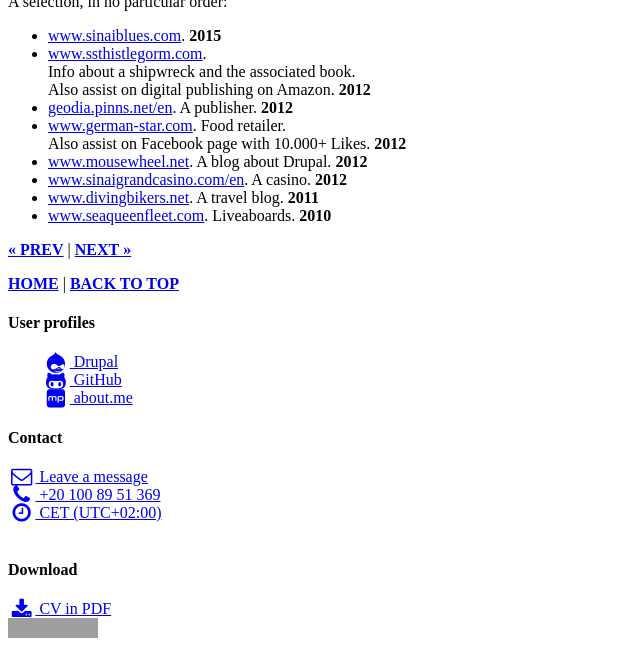
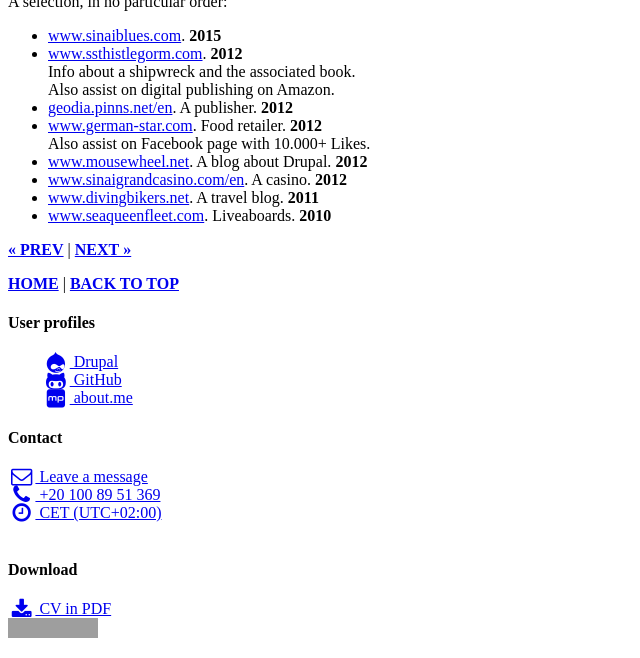
Before and after one commit to lolandese/lolandese.github.com, a Jekyll site: the page built from work.md, in a window 1280 px wide and 900 px high, scrolled down 1679 px, cut to the strip 242-900 px from the top of the window. Shown: the whole strip, without its empty margins (0-640 px from the left). Built offline with Jekyll 4.4.1, drawn with Linux system fonts in a browser that asks for light colours; nearby versions of some CDN libraries; comment, search, counter and statistics services are not loaded; grey boxes are pictures that could not be loaded.

Commit message:
Updated page.

```diff
--- a/work.md
+++ b/work.md
@@ -62,12 +62,12 @@ margin-right: 15px;"></a><a href="http://www.sinaigrandcasino.com/en"><img src="
 A selection, in no particular order:
 
 - [www.sinaiblues.com](http://www.sinaiblues.com/). **2015**
-- [www.ssthistlegorm.com](http://www.ssthistlegorm.com/).
+- [www.ssthistlegorm.com](http://www.ssthistlegorm.com/). **2012**
 Info about a shipwreck and the associated book.
-Also assist on digital publishing on Amazon. **2012**
+Also assist on digital publishing on Amazon.
 - [geodia.pinns.net/en](http://geodia.pinns.net/en). A publisher. **2012**
-- [www.german-star.com](http://www.german-star.com/). Food retailer.
-Also assist on Facebook page with 10.000+ Likes. **2012**
+- [www.german-star.com](http://www.german-star.com/). Food retailer. **2012**
+Also assist on Facebook page with 10.000+ Likes.
 - [www.mousewheel.net](http://www.mousewheel.net/). A blog about Drupal. **2012**
 - [www.sinaigrandcasino.com/en](http://www.sinaigrandcasino.com/en). A casino. **2012**
 - [www.divingbikers.net](http://www.divingbikers.net/). A travel blog. **2011**
```
